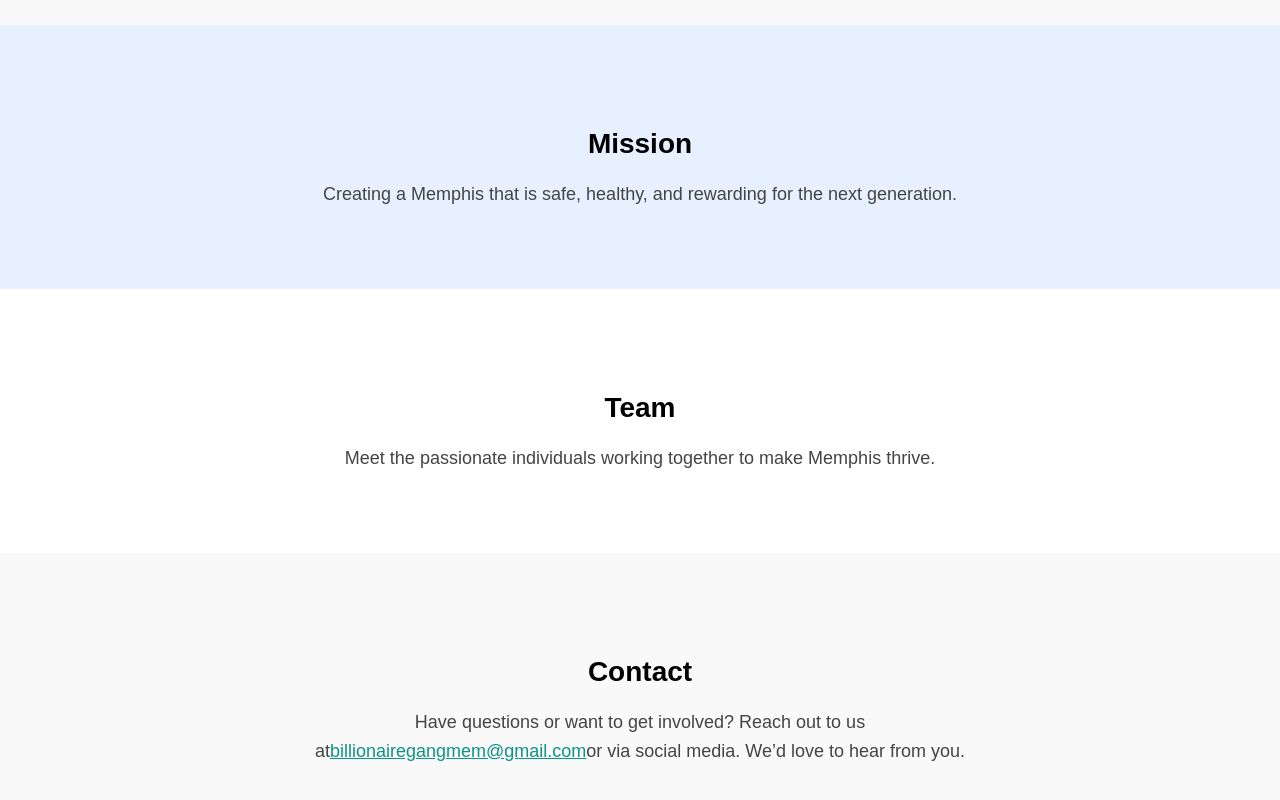
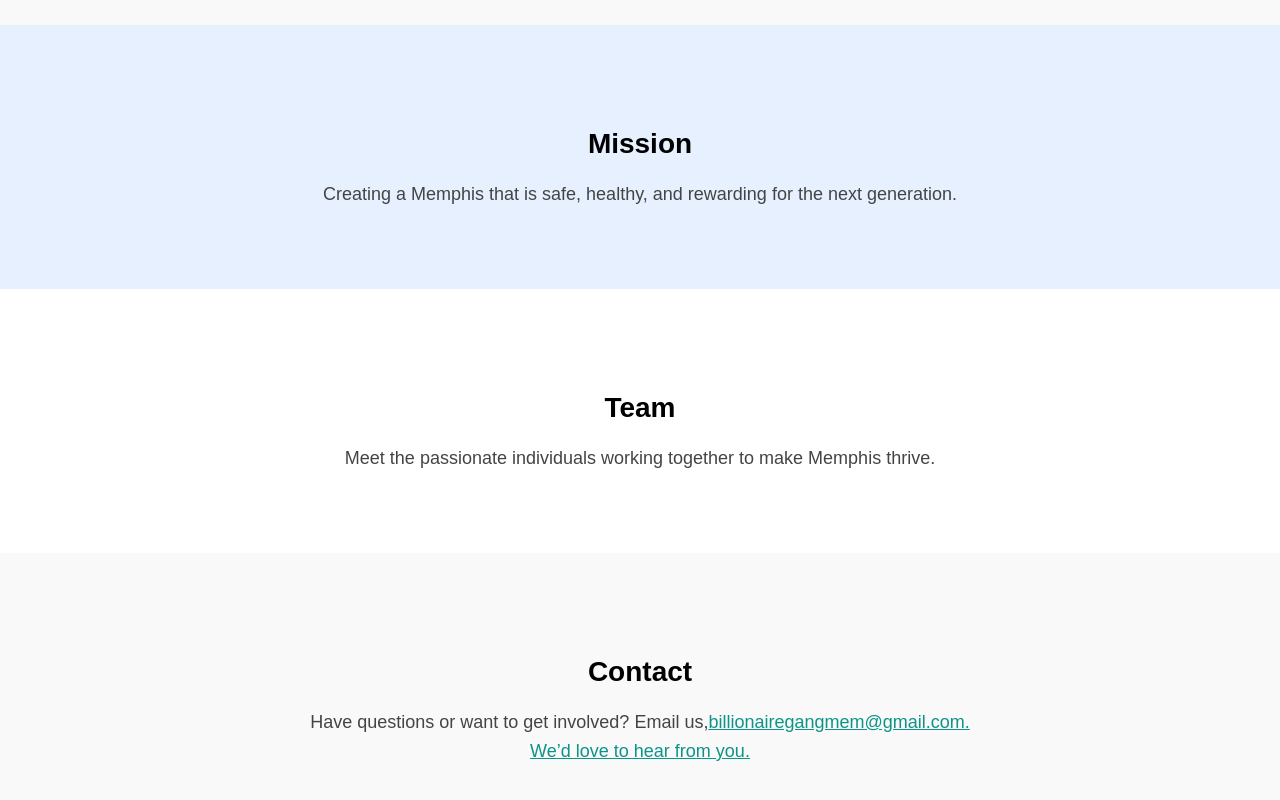
Before and after one commit to peggydpy/billionaire-gang, a Next.js app: page / in a window 1280 px wide. Shown: the part 369-1169 px from the top of the page. Built offline with nearby package versions, Linux system fonts and the light colour scheme.

Commit message:
Update layout.js

```diff
--- a/src/app/layout.js
+++ b/src/app/layout.js
@@ -102,11 +102,11 @@ export default function RootLayout({ children }) {
 }}>
   <h2 style={headingStyle}>Contact</h2>
   <p style={paragraphStyle}>
-    Have questions or want to get involved? Reach out to us at
+    Have questions or want to get involved? Email us,
     <a href="mailto:your-email@example.com" style={{ color: "#0d9488", textDecoration: "underline" }}>
-       billionairegangmem@gmail.com
+       billionairegangmem@gmail.com. We’d love to hear from you.
     </a>
-     or via social media. We’d love to hear from you.
+
   </p>
 </section>
 
```
